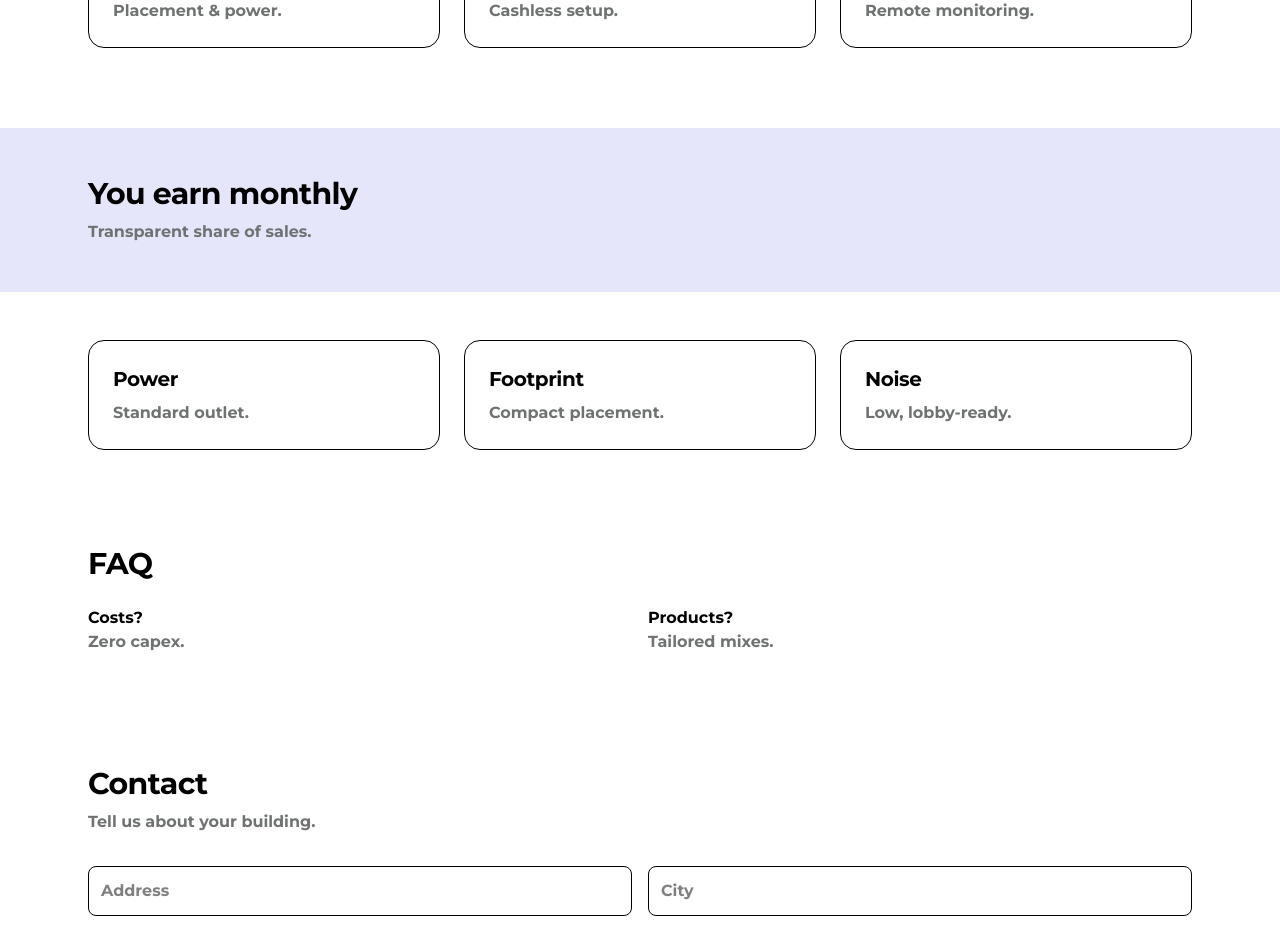
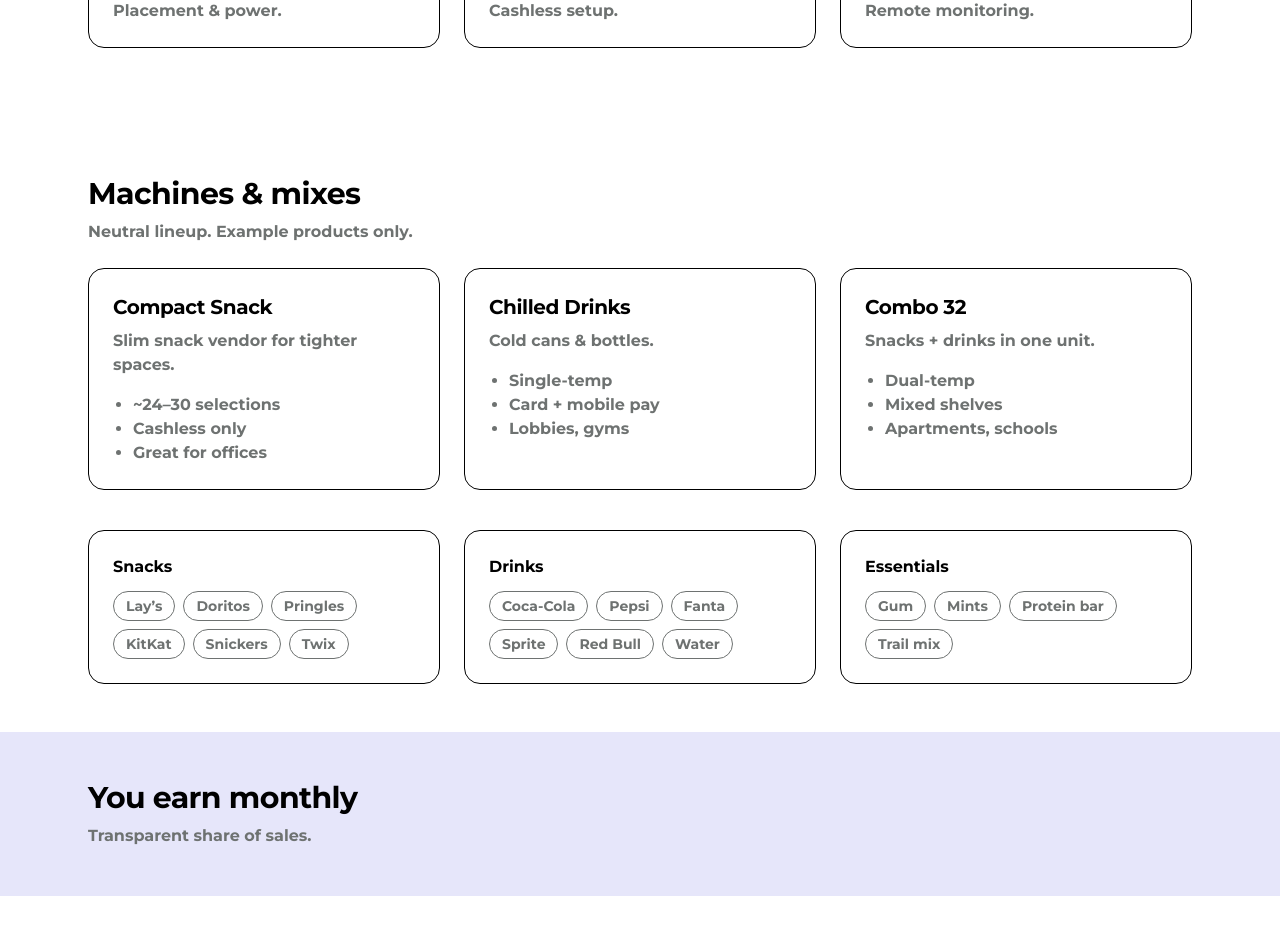
Before and after one commit to MiladArbabi/delekt-website, a Next.js app in the folder site/: page / in a window 1280 px wide. Shown: the part 980-1909 px from the top of the page. Built offline with nearby package versions, Linux system fonts and the light colour scheme.

Commit message:
feat(machines): neutral lineup + example mixes (no vendor branding)

```diff
--- /dev/null
+++ b/site/src/app/MachinesMixes.tsx
@@ -0,0 +1,75 @@
+export default function MachinesMixes() {
+  const lineup = [
+    {
+      name: "Compact Snack",
+      desc: "Slim snack vendor for tighter spaces.",
+      bullets: ["~24–30 selections", "Cashless only", "Great for offices"],
+    },
+    {
+      name: "Chilled Drinks",
+      desc: "Cold cans & bottles.",
+      bullets: ["Single-temp", "Card + mobile pay", "Lobbies, gyms"],
+    },
+    {
+      name: "Combo 32",
+      desc: "Snacks + drinks in one unit.",
+      bullets: ["Dual-temp", "Mixed shelves", "Apartments, schools"],
+    },
+  ];
+
+  const mixes = [
+    {
+      title: "Snacks",
+      items: ["Lay’s", "Doritos", "Pringles", "KitKat", "Snickers", "Twix"],
+    },
+    {
+      title: "Drinks",
+      items: ["Coca-Cola", "Pepsi", "Fanta", "Sprite", "Red Bull", "Water"],
+    },
+    {
+      title: "Essentials",
+      items: ["Gum", "Mints", "Protein bar", "Trail mix"],
+    },
+  ];
+
+  return (
+    <section id="machines" className="mx-auto max-w-6xl px-6 py-12">
+      <h2 className="text-3xl font-bold">Machines & mixes</h2>
+      <p className="mt-2 text-stone">Neutral lineup. Example products only.</p>
+
+      {/* Lineup */}
+      <div className="mt-6 grid gap-6 md:grid-cols-3">
+        {lineup.map((m) => (
+          <div key={m.name} className="rounded-2xl border p-6">
+            <h3 className="text-xl font-bold">{m.name}</h3>
+            <p className="mt-2 text-stone">{m.desc}</p>
+            <ul className="mt-4 list-disc pl-5 text-stone">
+              {m.bullets.map((b) => (
+                <li key={b}>{b}</li>
+              ))}
+            </ul>
+          </div>
+        ))}
+      </div>
+
+      {/* Example mixes */}
+      <div className="mt-10 grid gap-6 md:grid-cols-3">
+        {mixes.map((group) => (
+          <div key={group.title} className="rounded-2xl border p-6">
+            <h4 className="font-semibold">{group.title}</h4>
+            <div className="mt-3 flex flex-wrap gap-2">
+              {group.items.map((it) => (
+                <span
+                  key={it}
+                  className="rounded-full border px-3 py-1 text-sm text-stone"
+                >
+                  {it}
+                </span>
+              ))}
+            </div>
+          </div>
+        ))}
+      </div>
+    </section>
+  );
+}
--- a/site/src/app/page.tsx
+++ b/site/src/app/page.tsx
@@ -1,5 +1,6 @@
 import ContactForm from "./ContactForm";
 import MachinesCarousel from "./MachinesCarousel";
+import MachinesMixes from "./MachinesMixes";
 
 // Images live in /site/public/machines
 const machineImages = ["01.jpeg", "02.jpeg", "05.jpeg", "07.jpeg", "08.jpeg"];
@@ -62,6 +63,8 @@
         <Step n={3} title="Restock" text="Remote monitoring." />
       </section>
 
+      <MachinesMixes />
+
       <section id="revenue" className="bg-lavender">
         <div className="mx-auto max-w-6xl px-6 py-12">
           <h2 className="text-3xl font-bold">You earn monthly</h2>
```
